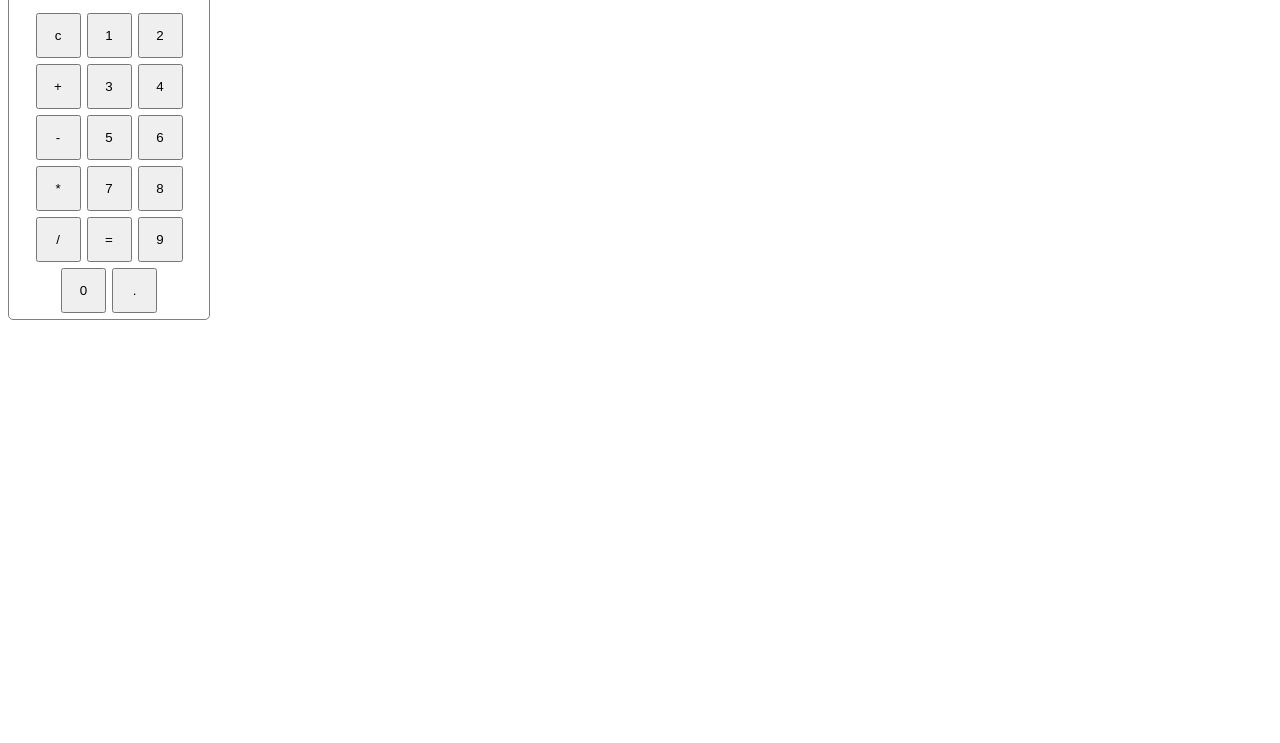
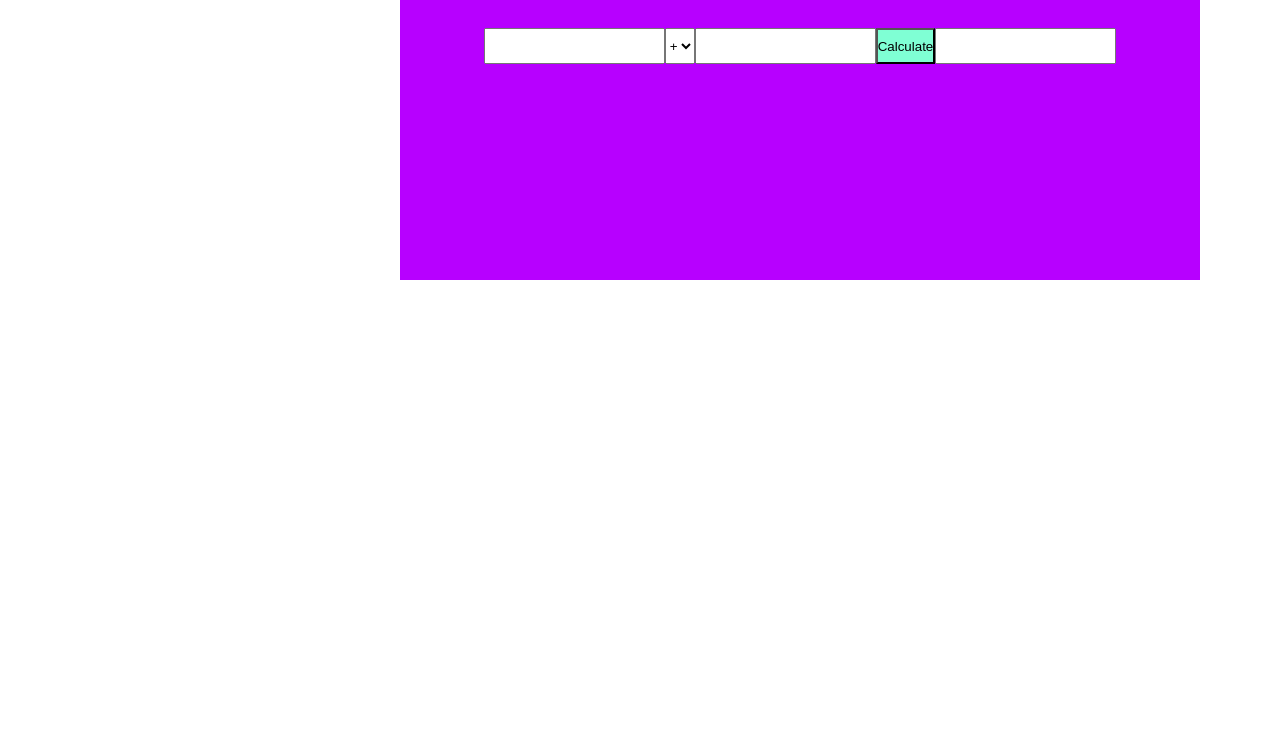
Before and after one commit to RubiChoudhary/Calculator, a plain HTML site: page index.html in a window 1280 px wide. Shown: the part 57-800 px from the top of the page. Drawn offline with Linux system fonts and the light colour scheme.

Commit message:
Add files via upload

```diff
--- a/index.html
+++ b/index.html
@@ -4,74 +4,32 @@
     <meta charset="UTF-8">
     <meta name="viewport" content="width=device-width, initial-scale=1.0">
     <title>Calculator</title>
-    <link rel="stylesheet" href="calci.css">
+    <link rel="stylesheet" href="style.css">
 </head>
-<body>
-    <div id="calculator">
-        <input type="text" id="display" readonly>
-        <div class="button-container">
+<body type="text/body">
+    <h1 id="center">Calculator</h1>
+    <div id="calculator_box">
+        Calculator
+        <div id="inside-box">
 
-            <button class="button" onclick="currentDisplay ='';
-            document.querySelector('#display').value=currentDisplay;">c</button>
+            <input type="number" id="first" step="any"/>
+            <select id="operator">
+                <option  value="+">+</option>
+                <option  value="-">-</option>
+                <option  value="*">x</option>
+                <option  value="/">/</option>
+            </select>
+            <input type="text" id="second" step="any"/>
+            <br/>
+            <br/>
+            <button onclick="cal()" class="button-greet">Calculate</button>
 
-            <button class="button" onclick="currentDisplay =currentDisplay+'1';
-            document.querySelector('#display').value=currentDisplay;">1</button>
+            <input id="res" readonly=""/>
 
-            <button class="button" onclick="currentDisplay =currentDisplay+'2';
-            document.querySelector('#display').value=currentDisplay;">2</button>
 
-            <button class="button" onclick="currentDisplay =currentDisplay+'+';
-            document.querySelector('#display').value=currentDisplay;">+</button>
-
-            <button class="button" onclick="currentDisplay =currentDisplay+'3';
-            document.querySelector('#display').value=currentDisplay;">3</button>
-
-            <button class="button" onclick="currentDisplay =currentDisplay+'4';
-            document.querySelector('#display').value=currentDisplay;">4</button>
-
-            <button class="button" onclick="currentDisplay =currentDisplay+'-';
-            document.querySelector('#display').value=currentDisplay;">-</button>
-
-            <button class="button" onclick="currentDisplay =currentDisplay+'5';
-            document.querySelector('#display').value=currentDisplay;">5</button>
-
-            <button class="button" onclick="currentDisplay =currentDisplay+'6';
-            document.querySelector('#display').value=currentDisplay;">6</button>
-
-            <button class="button" onclick="currentDisplay =currentDisplay+'*';
-            document.querySelector('#display').value=currentDisplay;">*</button>
-
-            <button class="button" onclick="currentDisplay =currentDisplay+'7';
-            document.querySelector('#display').value=currentDisplay;">7</button>
-
-            <button class="button" onclick="currentDisplay =currentDisplay+'8';
-            document.querySelector('#display').value=currentDisplay;">8</button>
-
-            <button class="button" onclick="currentDisplay =currentDisplay+'/';
-            document.querySelector('#display').value=currentDisplay;">/</button>
-
-            <button class="button" onclick="currentDisplay =eval(currentDisplay);
-            document.querySelector('#display').value=currentDisplay;">=</button>
-
-            <button class="button" onclick="currentDisplay =currentDisplay+'9';
-            document.querySelector('#display').value=currentDisplay;">9</button>
-
-            <button class="button" onclick="currentDisplay =currentDisplay+'0';
-            document.querySelector('#display').value=currentDisplay;">0</button>
-
-            <button class="button" onclick="currentDisplay =currentDisplay+'.';
-            document.querySelector('#display').value=currentDisplay;">.</button>
         </div>
     </div>
 
-
-
-
-
-    <script>
-        let currentDisplay = '';
-        document.querySelector('#display').value=currentDisplay;
-
-    </script>
+    <script type="text/javaScript" src="index.js"></script>
 </body>
 </html>
--- /dev/null
+++ b/index.js
@@ -0,0 +1,22 @@
+function cal(){
+    var opr1 = document.getElementById('first').value;
+    var opr2 = document.getElementById('second').value;
+    var operator = document.getElementById('operator').value;
+
+    if (operator=='+'){
+        var res = parseInt(opr1) + parseInt(opr2);
+    }
+
+    if (operator=='-'){
+        var res = parseInt(opr1) - parseInt(opr2);
+    }
+
+    if (operator=='*'){
+        var res = parseInt(opr1) * parseInt(opr2);
+    }
+
+    if (operator=='/'){
+        var res = parseInt(opr1) / parseInt(opr2);
+    }
+    document.getElementById('res').value = res ;
+}
--- /dev/null
+++ b/style.css
@@ -0,0 +1,33 @@
+*{
+    margin: 0;
+    padding: 0;
+}
+
+#calculator_box{
+    height: 300px;
+    width: 800px;
+    margin-left: 400px;
+    text-align: center;
+    background-color: rgb(183, 0, 255);
+}
+#inside-box{
+    display: flex;
+    justify-content: center;
+    margin: 30px;
+}
+#center{
+    text-align: center;
+}
+.calculator{
+    text-align: center;
+}
+#first{
+    text-align: center;
+}
+#second{
+    text-align: center;
+}
+.button-greet{
+    background-color: aquamarine;
+    text-align: center;
+}
```
